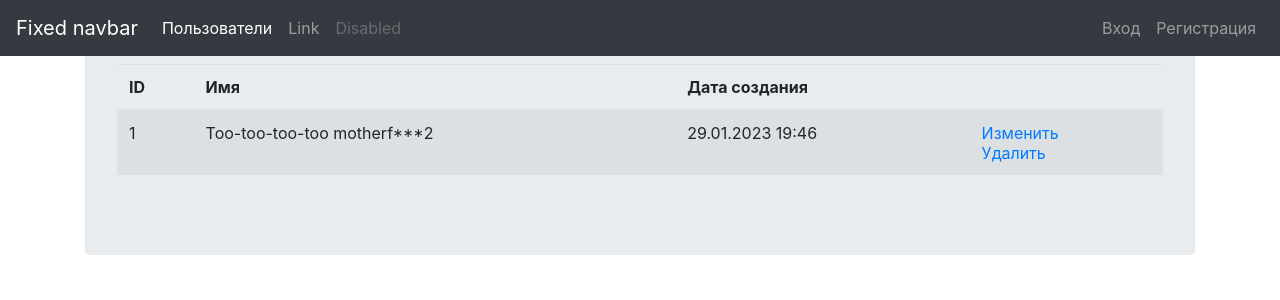
After one commit to Chudilo4/python-project-52, a Django app: template templates/status_list.html in a window 1280 px wide. The commit adds this page. Shown: the top 300 px of the page. Run offline with Django 4.2, Linux system fonts and the light colour scheme; the template is opened without the code that fills it: most values are stand-ins (such as "Sample title", 1, 10 or a date in 2020); some libraries are stand-ins or nearby versions.

Commit message:
тра та та

```diff
--- a/templates/base.html
+++ b/templates/base.html
@@ -12,14 +12,14 @@
     </head>
     <body>
     <nav class="navbar navbar-expand-md navbar-dark fixed-top bg-dark">
-      <a class="navbar-brand" href="#">Fixed navbar</a>
+      <a class="navbar-brand" href="{% url 'home' %}">Fixed navbar</a>
       <button class="navbar-toggler" type="button" data-toggle="collapse" data-target="#navbarCollapse" aria-controls="navbarCollapse" aria-expanded="false" aria-label="Toggle navigation">
         <span class="navbar-toggler-icon"></span>
       </button>
       <div class="collapse navbar-collapse" id="navbarCollapse">
         <ul class="navbar-nav mr-auto">
           <li class="nav-item active">
-            <a class="nav-link" href="#">Home <span class="sr-only">(current)</span></a>
+            <a class="nav-link" href="{% url 'user_list' %}">Пользователи<span class="sr-only">(current)</span></a>
           </li>
           <li class="nav-item">
             <a class="nav-link" href="#">Link</a>
@@ -28,10 +28,23 @@
             <a class="nav-link disabled" href="#" tabindex="-1" aria-disabled="true">Disabled</a>
           </li>
         </ul>
-        <form class="form-inline mt-2 mt-md-0">
-          <input class="form-control mr-sm-2" type="text" placeholder="Search" aria-label="Search">
-          <button class="btn btn-outline-success my-2 my-sm-0" type="submit">Search</button>
-        </form>
+          {% if request.user.is_authenticated %}
+              <form action="{% url 'logout' %}" method="post">
+              {% csrf_token %}
+              <input class="btn nav-link" type="submit" value="Выход">
+          </form>
+          {% else %}
+          <ul class="navbar-nav">
+
+            <li class="nav-item">
+              <a class="nav-link" href="{% url 'login' %}">Вход</a>
+            </li>
+            <li class="nav-item">
+              <a class="nav-link" href="{% url 'user_create' %}">Регистрация</a>
+            </li>
+
+        </ul>
+          {% endif %}
       </div>
     </nav>
     <main role="main" class="container">
--- /dev/null
+++ b/templates/status_list.html
@@ -0,0 +1,28 @@
+{% extends 'base.html' %}
+{% load bootstrap4 %}
+{% block content %}
+    <table class="table table-striped">
+  <thead>
+    <tr>
+      <th>ID</th>
+      <th>Имя</th>
+      <th>Дата создания</th>
+      <th></th>
+    </tr>
+  </thead>
+  <tbody>
+    {% for status in statuss %}
+      <tr>
+        <td>1</td>
+        <td>Too-too-too-too motherf***2</td>
+        <td>29.01.2023 19:46</td>
+        <td>
+          <a href="/statuses/1/update/">Изменить</a>
+          <br>
+          <a href="/statuses/1/delete/">Удалить</a>
+        </td>
+      </tr>
+    {% endfor %}
+  </tbody>
+</table>
+{% endblock %}
--- a/templates/users.html
+++ b/templates/users.html
@@ -19,9 +19,9 @@
         <td>{{ user.first_name }}</td>
         <td>{{ user.date_joined }}</td>
         <td>
-          <a href="/users/1/update/">Изменить</a>
+          <a href="{% url 'user_update' user.pk %}">Изменить</a>
           <br>
-          <a href="/users/1/delete/">Удалить</a>
+          <a href="{% url 'user_delete' user.pk %}">Удалить</a>
         </td>
       </tr>
     {% endfor %}
```
Also changed, not shown: statuses/urls.py (added, +14 -0 lines), task_manager/settings.py (+9 -0 lines), task_manager/urls.py (+5 -8 lines), task_manager/view.py (deleted, +0 -46 lines), user/forms.py (renamed from task_manager/forms.py, +5 -7 lines), user/urls.py (added, +15 -0 lines), user/view.py (added, +51 -0 lines), templates/login.html (renamed from templates/registration/login.html), 1 other file.
